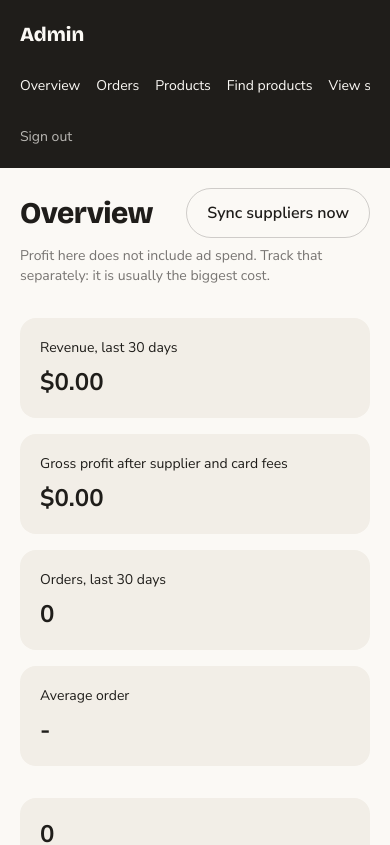
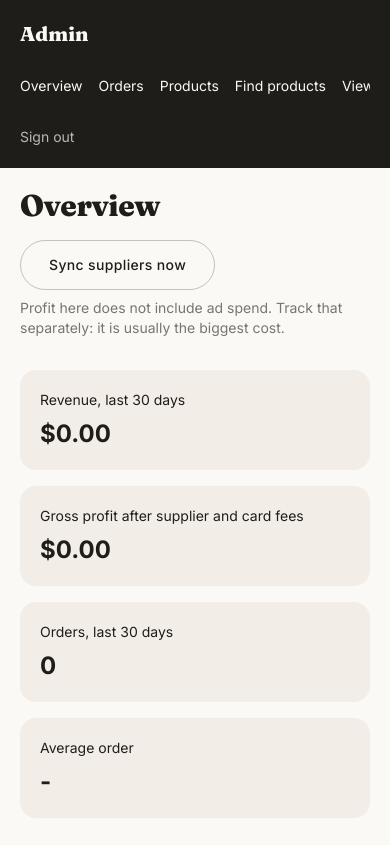
Before and after one commit to profshakir77/pawlane, a Next.js app: page /admin in a window 390 px wide. Shown: the top 845 px of the page. Built offline with nearby package versions, Linux system fonts and the light colour scheme; no server answers; the database is empty.

Commit message:
Design: Fraunces + Inter fonts, global styles

```diff
--- a/src/app/globals.css
+++ b/src/app/globals.css
@@ -3,13 +3,22 @@
 @tailwind utilities;
 
 :root { color-scheme: light; }
-body { @apply bg-paper text-ink font-body antialiased; }
-h1, h2, h3 { @apply font-display; letter-spacing: -0.02em; }
-:focus-visible { outline: 3px solid #F2B544; outline-offset: 2px; border-radius: 6px; }
+html { scroll-behavior: smooth; }
+body { @apply bg-paper text-ink font-body antialiased; font-feature-settings: "cv11", "ss01"; }
+h1, h2, h3 { @apply font-display font-normal; letter-spacing: -0.015em; }
+::selection { background: #B98E57; color: #FBF9F5; }
+:focus-visible { outline: 2px solid #B98E57; outline-offset: 3px; border-radius: 4px; }
 
-.btn { @apply inline-flex items-center justify-center gap-2 rounded-full px-5 py-3 font-semibold transition-colors disabled:opacity-50; }
-.btn-primary { @apply btn bg-ink text-paper hover:bg-moss; }
-.btn-ghost { @apply btn border border-ink/20 hover:border-ink; }
-.input { @apply w-full rounded-xl border border-ink/20 bg-white px-4 py-3 outline-none focus:border-ink; }
+@layer components {
+  .btn { @apply inline-flex items-center justify-center gap-2 rounded-full px-7 py-3.5 text-sm font-medium tracking-wide transition-all duration-200 disabled:cursor-not-allowed disabled:opacity-50; }
+  .btn-primary { @apply btn bg-ink text-paper hover:bg-moss; }
+  .btn-ghost { @apply btn border border-ink/25 text-ink hover:border-ink hover:bg-ink hover:text-paper; }
+  .input { @apply w-full rounded-lg border border-line bg-white px-4 py-3 outline-none transition-colors focus:border-ink; }
+  .eyebrow { @apply text-[11px] font-semibold uppercase tracking-caps text-moss; }
+  .container-x { @apply mx-auto max-w-7xl px-5 sm:px-8; }
+}
 
-@media (prefers-reduced-motion: reduce) { * { animation: none !important; transition: none !important; } }
+@keyframes fade-up { from { opacity: 0; transform: translateY(12px); } to { opacity: 1; transform: none; } }
+.animate-fade-up { animation: fade-up .7s cubic-bezier(.2,.7,.2,1) both; }
+
+@media (prefers-reduced-motion: reduce) { html { scroll-behavior: auto; } * { animation: none !important; transition: none !important; } }
--- a/src/app/layout.tsx
+++ b/src/app/layout.tsx
@@ -1,10 +1,10 @@
 import type { Metadata } from "next";
-import { Bricolage_Grotesque, Nunito_Sans } from "next/font/google";
+import { Fraunces, Inter } from "next/font/google";
 import "./globals.css";
 import { SITE_URL } from "@/lib/seo";
 
-const display = Bricolage_Grotesque({ subsets: ["latin"], variable: "--font-display", weight: ["500", "700", "800"] });
-const body = Nunito_Sans({ subsets: ["latin"], variable: "--font-body" });
+const display = Fraunces({ subsets: ["latin"], variable: "--font-display", axes: ["opsz", "SOFT"], style: ["normal", "italic"], display: "swap" });
+const body = Inter({ subsets: ["latin"], variable: "--font-body", display: "swap" });
 
 const name = process.env.NEXT_PUBLIC_STORE_NAME ?? "Pawlane";
 const description = "Dog and cat beds, lick mats, brushes, harnesses and water fountains we use with our own pets. Free tracked shipping worldwide and 30-day returns.";
```
